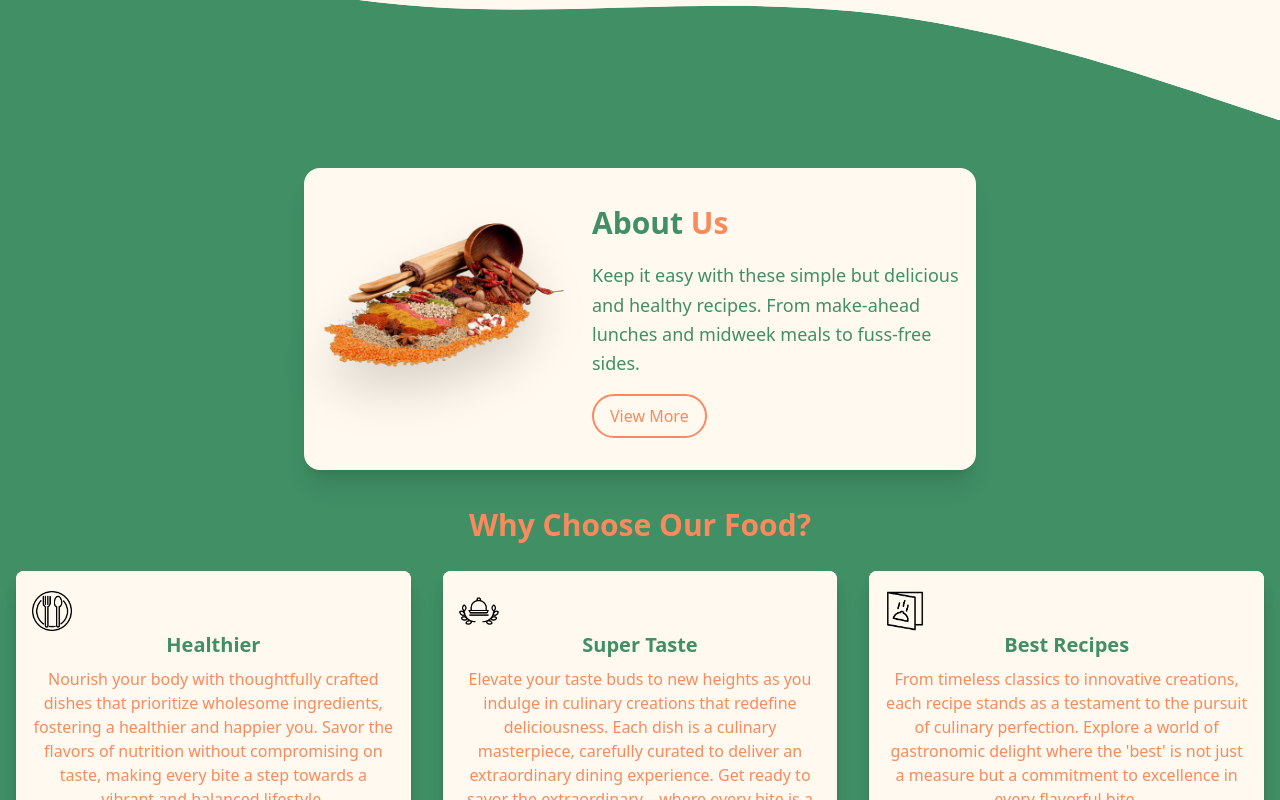
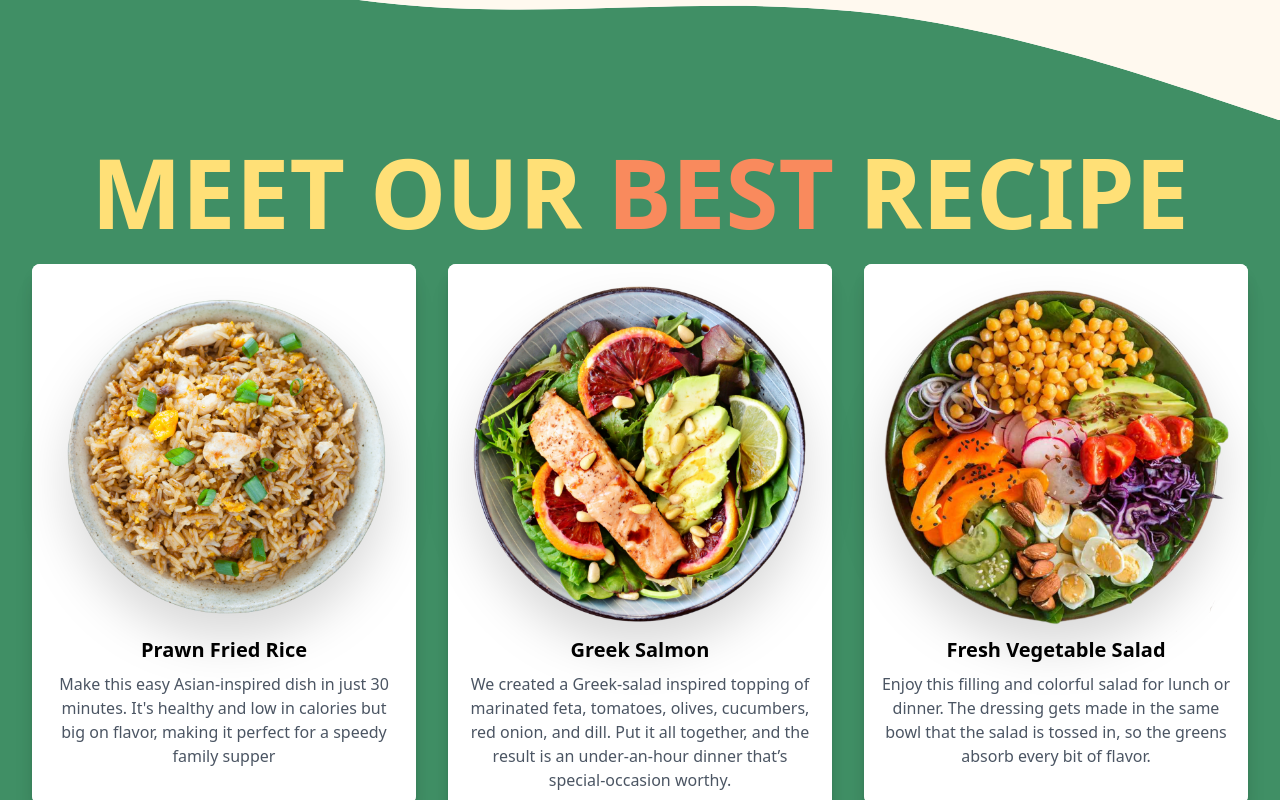
Before and after one commit to GeraldiNathan/ReactLaravel-FP, a React (Create React App) app: page /home in a window 1280 px wide. Shown: the part 1020-1820 px from the top of the page. Built offline with nearby package versions, Linux system fonts and the light colour scheme.

Commit message:
feat(Home Page) : add new component for home page

```diff
--- a/src/pages/Home.jsx
+++ b/src/pages/Home.jsx
@@ -3,12 +3,14 @@ import HomeComponent from "../components/HomeComponents";
 import Navbar from "../components/NavbarComponents";
 import FooterComponent from "../components/FooterComponent";
 import AboutUsComponent from "../components/AboutUsComponent";
+import BestRecipeComponent from "../components/BestRecipeComponent";
 
 function Home() {
   return (
     <>
       <Navbar />
       <HomeComponent />
+      <BestRecipeComponent />
       <AboutUsComponent />
       <FooterComponent />
     </>
```
